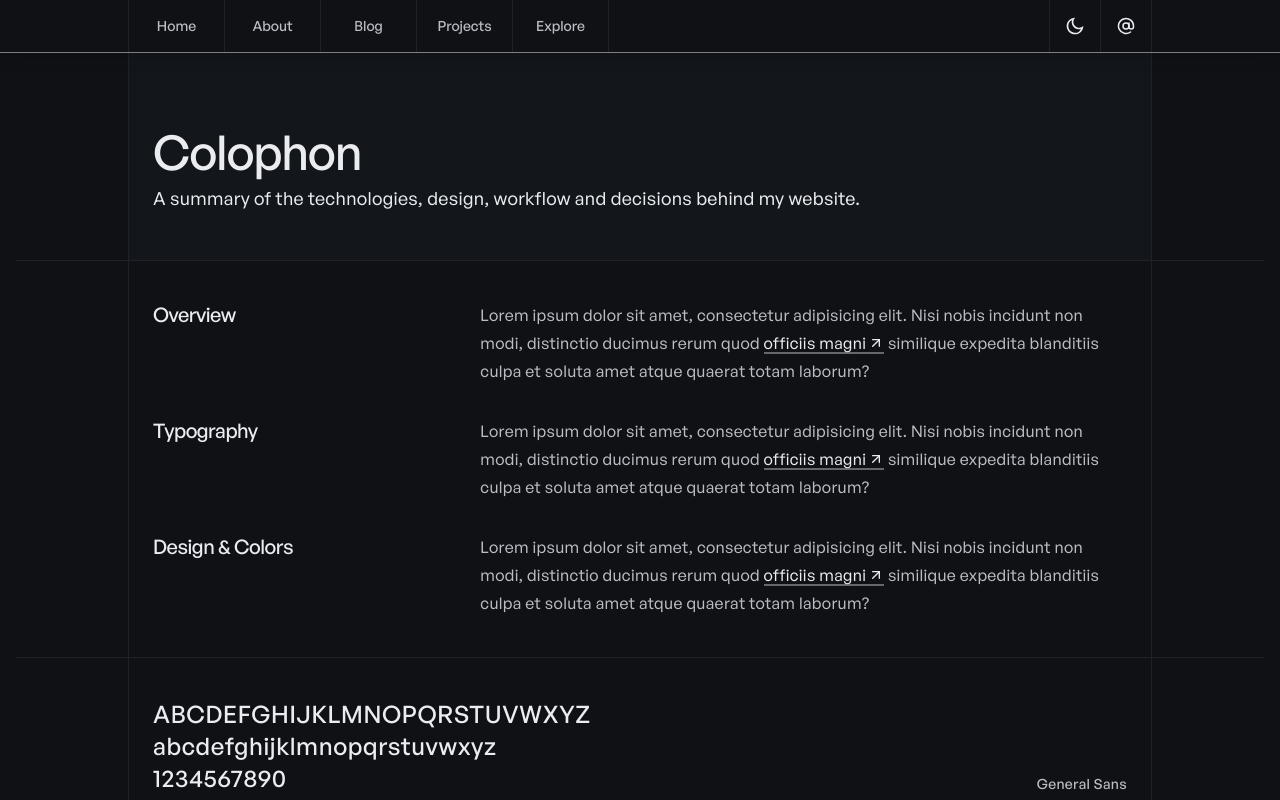
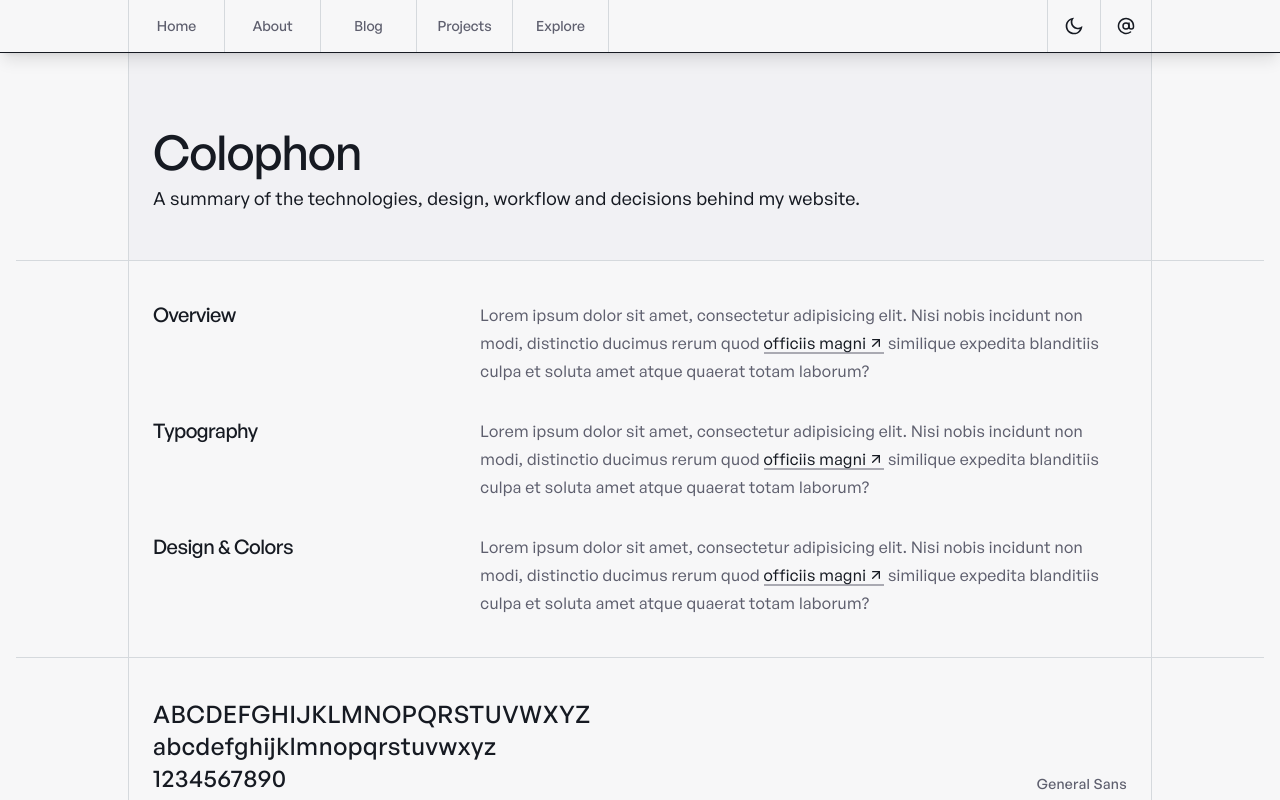
Before and after one commit to simstrom/snystrom.com, a Next.js app: page /colophon in a window 1280 px wide. Shown: the top 800 px of the page. Built offline with nearby package versions, Linux system fonts and the light colour scheme.

Commit message:
simplified theme switcher to avoid mounting delay

```diff
--- a/app/providers.tsx
+++ b/app/providers.tsx
@@ -4,7 +4,8 @@ export default function Providers({ children }: { children: React.ReactNode }) {
 	return (
 		<ThemeProvider
 			attribute="class"
-			defaultTheme="dark"
+			defaultTheme="system"
+			enableSystem
 			enableColorScheme
 			disableTransitionOnChange
 		>
--- a/components/ui/themeSwitcher.tsx
+++ b/components/ui/themeSwitcher.tsx
@@ -1,62 +1,26 @@
-'use client';
-
 import { IconMoon, IconSun } from '@/lib/icons';
 import { cn } from '@/lib/utils';
-import { AnimatePresence, motion } from 'framer-motion';
 import { useTheme } from 'next-themes';
-import { useEffect, useState } from 'react';
 
 export default function ThemeSwitcher({ className }: { className?: string }) {
-	const [mounted, setMounted] = useState(false);
-	const { setTheme, theme } = useTheme();
-
-	// Avoid hydration mismatch
-	useEffect(() => {
-		setMounted(true);
-	}, []);
+	const { setTheme } = useTheme();
 
 	return (
-		<AnimatePresence mode="wait">
-			{mounted ? (
-				<motion.button
-					initial={{ opacity: 0 }}
-					animate={{ opacity: 1 }}
-					transition={{ duration: 0.2 }}
-					onClick={() => setTheme(theme === 'dark' ? 'light' : 'dark')}
-					className={cn('overflow-hidden', className)}
-					aria-label={theme === 'dark' ? 'Change to light mode' : 'Change to dark mode'}
-				>
-					<div className="relative h-[18px] w-[18px] flex items-center justify-center">
-						<motion.div
-							className="absolute"
-							initial={{ y: theme === 'light' ? 0 : 50 }}
-							animate={{ y: theme === 'light' ? 0 : 50, rotate: theme === 'light' ? 0 : 100 }}
-							transition={{
-								type: 'spring',
-								stiffness: 300,
-								damping: 30,
-							}}
-						>
-							<IconSun />
-						</motion.div>
-
-						<motion.div
-							className="absolute"
-							initial={{ y: theme === 'dark' ? 0 : -50 }}
-							animate={{ y: theme === 'dark' ? 0 : -50, rotate: theme === 'dark' ? 0 : -200 }}
-							transition={{
-								type: 'spring',
-								stiffness: 300,
-								damping: 30,
-							}}
-						>
-							<IconMoon />
-						</motion.div>
-					</div>
-				</motion.button>
-			) : (
-				<div className="h-9 w-9"></div>
-			)}
-		</AnimatePresence>
+		<>
+			<button
+				onClick={() => setTheme('light')}
+				className={cn('hidden dark:block', className)}
+				aria-label="Change to light mode"
+			>
+				<IconSun />
+			</button>
+			<button
+				onClick={() => setTheme('dark')}
+				className={cn('dark:hidden', className)}
+				aria-label="Change to dark mode"
+			>
+				<IconMoon />
+			</button>
+		</>
 	);
 }
```
